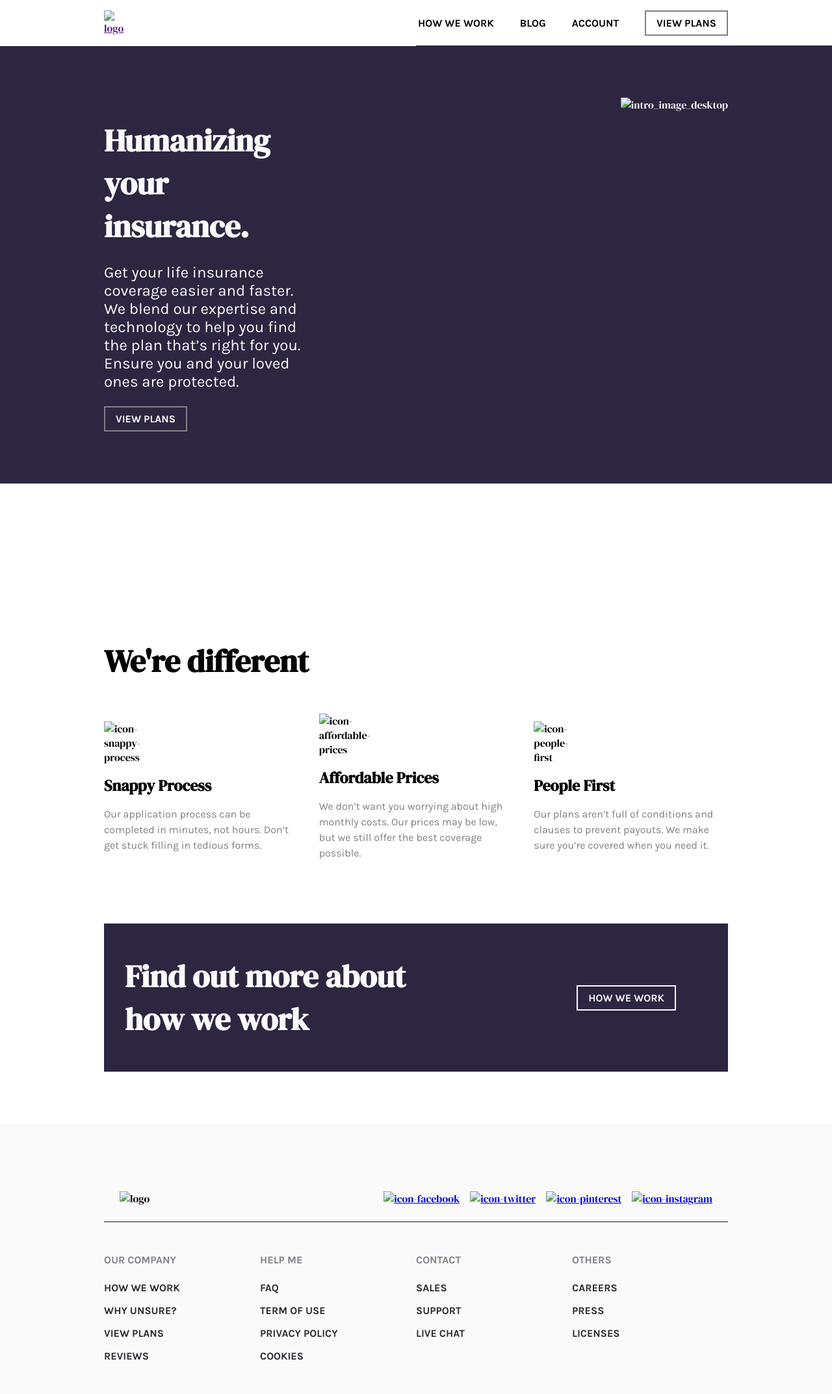
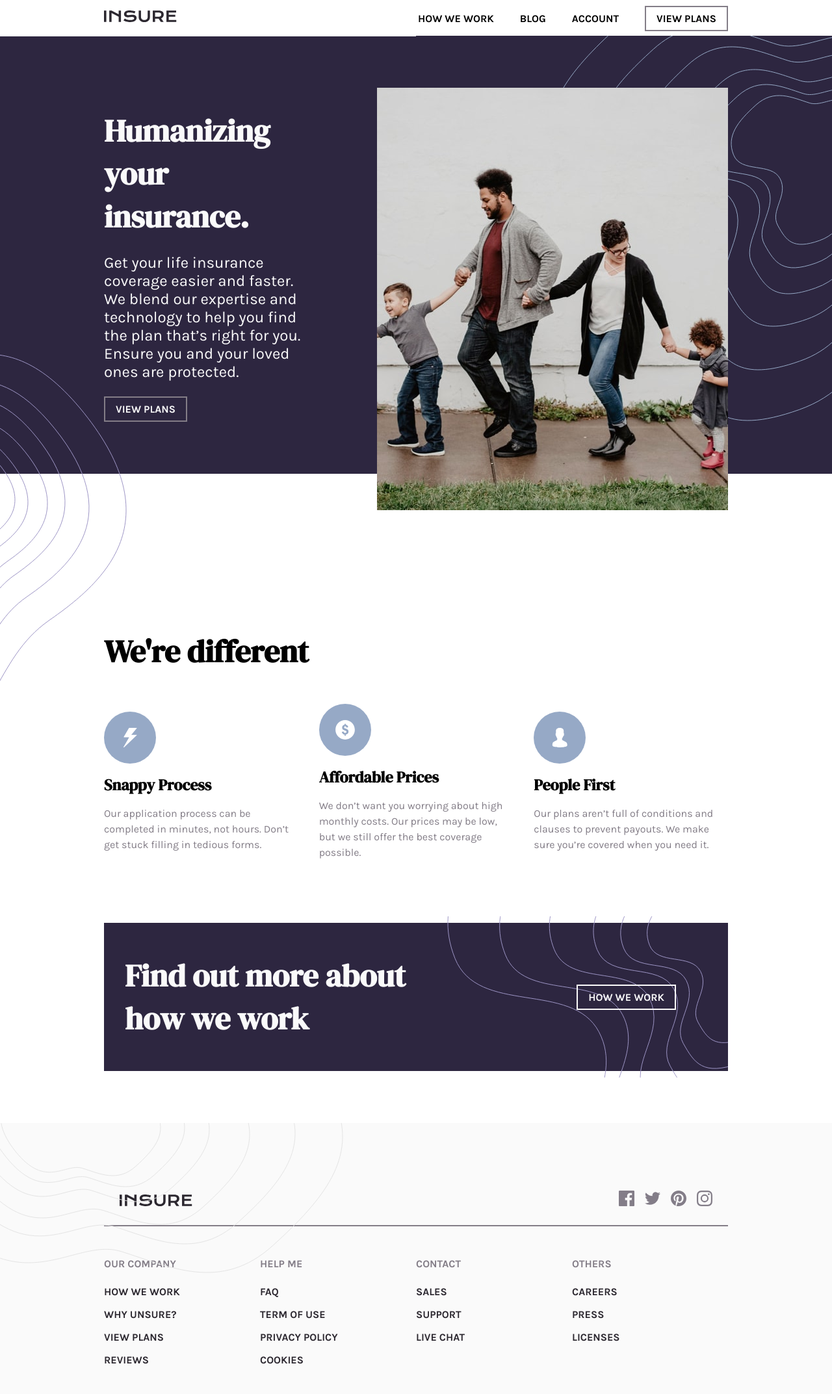
Before and after one commit to mxnlmn/InsureLandingPage, a plain HTML site: page index.html in a window 1280 px wide. Shown: the whole page at 65% size. Drawn offline with nearby package versions, Linux system fonts and the light colour scheme; the site is published under a folder, as on GitHub Pages, so addresses that start at the root find nothing.

Commit message:
Update index.html

```diff
--- a/index.html
+++ b/index.html
@@ -11,7 +11,7 @@
 <body>
     <div class="insure">
         <nav>
-            <a href=""><img src="/images/logo.svg" alt="logo"></a>
+            <a href=""><img src="images/logo.svg" alt="logo"></a>
             <div id="mobile_nav">
                 <ul id = "navigation">
                     <li><a href="#">HOW WE WORK</a></li>
@@ -20,17 +20,17 @@
                     <li><a href="#" class = "buttons" id = "view_plans_nav">VIEW PLANS</a></li>
                 </ul>
 
-                <img id = "nav_patter_mobile" src="/images/bg-pattern-mobile-nav.svg" alt="">
+                <img id = "nav_patter_mobile" src="images/bg-pattern-mobile-nav.svg" alt="">
             </div>
 
 
             <div class="nav_btns">
-                <img src="/images/icon-hamburger.svg" alt="open_menu" id="open_menu">
-                <img src="/images/icon-close.svg" alt="" id="close_menu">
+                <img src="images/icon-hamburger.svg" alt="open_menu" id="open_menu">
+                <img src="images/icon-close.svg" alt="" id="close_menu">
             </div>
         </nav>
         <section class = 'intro'>
-            <img src="/images/image-intro-mobile.jpg" alt="intro_image_mobile" id = "intro_image_mobile">
+            <img src="images/image-intro-mobile.jpg" alt="intro_image_mobile" id = "intro_image_mobile">
             <div class="text">
 
                 <h1>Humanizing your insurance.</h1>
@@ -38,32 +38,32 @@
                 <a href="#" class = "buttons" id = 'intro_view_plans'>VIEW PLANS</a>
 
                 <div class="bg_pattern_mobile">
-                    <img id = 'intro_left_mobile' src="/images/bg-pattern-intro-left-mobile.svg" alt="">
-                    <img id = 'intro_right_mobile' src="/images/bg-pattern-intro-right-mobile.svg" alt="">
+                    <img id = 'intro_left_mobile' src="images/bg-pattern-intro-left-mobile.svg" alt="">
+                    <img id = 'intro_right_mobile' src="images/bg-pattern-intro-right-mobile.svg" alt="">
                 </div>
 
             </div>
             <div class="bg_pattern_desktop">
-                <img src="/images/bg-pattern-intro-left-desktop.svg" alt="" id="intro_left_desktop">
-                <img src="/images/bg-pattern-intro-right-desktop.svg" alt="" id="intro_right_desktop">
+                <img src="images/bg-pattern-intro-left-desktop.svg" alt="" id="intro_left_desktop">
+                <img src="images/bg-pattern-intro-right-desktop.svg" alt="" id="intro_right_desktop">
             </div>
-            <img src="/images/image-intro-desktop.jpg" alt="intro_image_desktop" id = "intro_image_desktop">
+            <img src="images/image-intro-desktop.jpg" alt="intro_image_desktop" id = "intro_image_desktop">
         </section>
         <section class="we_are_different">
             <h1 class = 'heading'>We're different</h1>
             <div class="columns">
                 <div class="column">
-                    <img src="/images/icon-snappy-process.svg" alt="icon-snappy-process">
+                    <img src="images/icon-snappy-process.svg" alt="icon-snappy-process">
                     <h1>Snappy Process</h1>
                     <p>Our application process can be completed in minutes, not hours. Don’t get stuck filling in tedious forms.</p>
                 </div>
                 <div class="column">
-                    <img src="/images/icon-affordable-prices.svg" alt="icon-affordable-prices">
+                    <img src="images/icon-affordable-prices.svg" alt="icon-affordable-prices">
                     <h1>Affordable Prices</h1>
                     <p>We don’t want you worrying about high monthly costs. Our prices may be low, but we still offer the best coverage possible.</p>
                 </div>
                 <div class="column">
-                    <img src="/images/icon-people-first.svg" alt="icon-people-first">
+                    <img src="images/icon-people-first.svg" alt="icon-people-first">
                     <h1>People First</h1>
                     <p>Our plans aren’t full of conditions and clauses to prevent payouts. We make sure you’re covered when you need it.</p>
                 </div>
@@ -72,17 +72,17 @@
         <div class="find_out">
             <h1>Find out more about how we work</h1>
             <a href="#" id = "how_we_work_btn" class = "buttons">HOW WE WORK</a>
-            <img id = "how_we_work_desktop" src="/images/bg-pattern-how-we-work-desktop.svg" alt="">
-            <img id = "how_we_work_mobile" src="/images/bg-pattern-how-we-work-mobile.svg" alt="">
+            <img id = "how_we_work_desktop" src="images/bg-pattern-how-we-work-desktop.svg" alt="">
+            <img id = "how_we_work_mobile" src="images/bg-pattern-how-we-work-mobile.svg" alt="">
         </div>
         <footer>
             <div class="footer_nav">
-                <img src="/images/logo.svg" id = "footer_logo" alt="logo">
+                <img src="images/logo.svg" id = "footer_logo" alt="logo">
                 <div class="social">
-                    <a class = "social_icon" href="#"><img src="/images/icon-facebook.svg" alt="icon-facebook"></a>
-                    <a href="#" class = "social_icon" ><img src="/images/icon-twitter.svg" alt="icon-twitter"></a>
-                    <a href="#" class = "social_icon" ><img src="/images/icon-pinterest.svg" alt="icon-pinterest"></a>
-                    <a href="#" class = "social_icon" ><img src="/images/icon-instagram.svg" alt="icon-instagram"></a>
+                    <a class = "social_icon" href="#"><img src="images/icon-facebook.svg" alt="icon-facebook"></a>
+                    <a href="#" class = "social_icon" ><img src="images/icon-twitter.svg" alt="icon-twitter"></a>
+                    <a href="#" class = "social_icon" ><img src="images/icon-pinterest.svg" alt="icon-pinterest"></a>
+                    <a href="#" class = "social_icon" ><img src="images/icon-instagram.svg" alt="icon-instagram"></a>
                 </div>
             </div>
 
@@ -115,10 +115,10 @@
                 </ul>
             </div>
 
-            <img src="/images/bg-pattern-footer-desktop.svg" alt="" id="footer_desktop">
-            <img src="/images/bg-pattern-footer-mobile.svg" alt="" id="footer_mobile">
+            <img src="images/bg-pattern-footer-desktop.svg" alt="" id="footer_desktop">
+            <img src="images/bg-pattern-footer-mobile.svg" alt="" id="footer_mobile">
         </footer>
     </div>
-    <script src="/script.js"></script>
+    <script src="script.js"></script>
 </body>
 </html>
```
